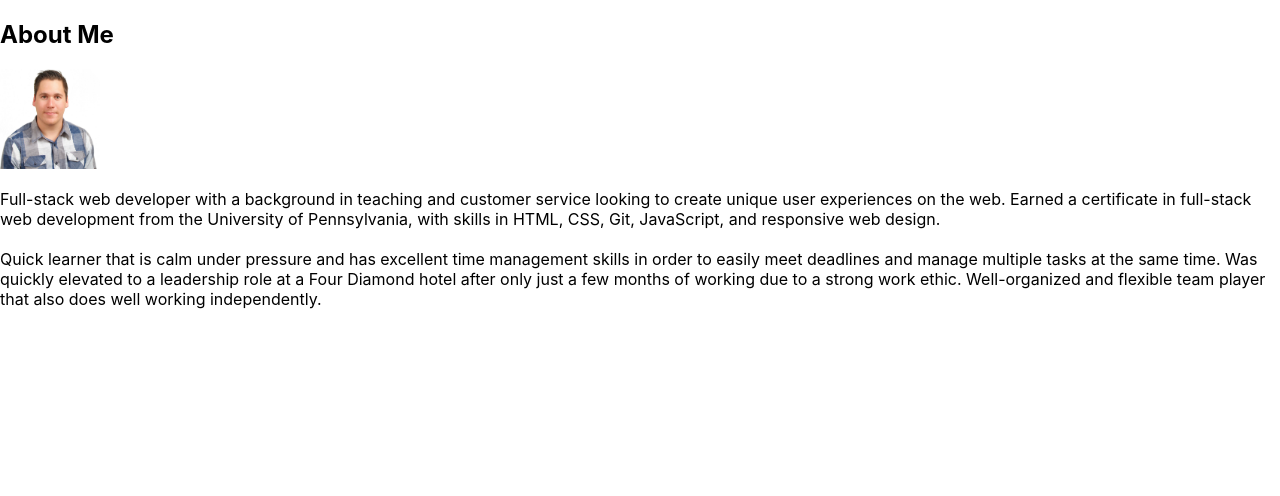
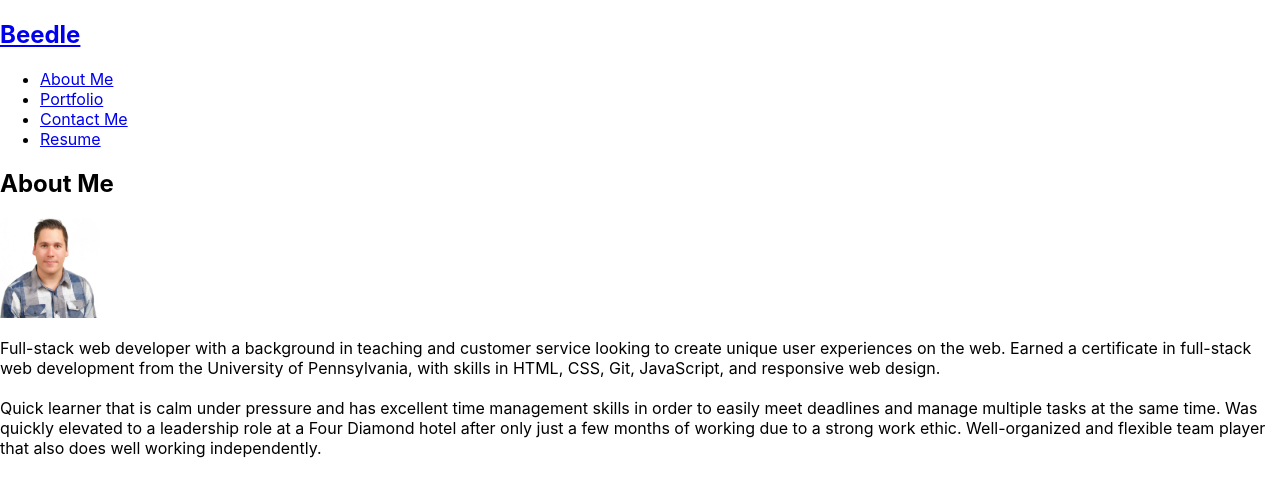
Before and after one commit to jbeedle19/react-portfolio, a React (Create React App) app: page / in a window 1280 px wide. Shown: the top 496 px of the page. Built offline with nearby package versions, Linux system fonts and the light colour scheme.

Commit message:
outlined Nav component

```diff
--- a/src/App.js
+++ b/src/App.js
@@ -1,10 +1,16 @@
 import React, { useState } from 'react';
+import Nav from './components/Nav';
 import About from './components/About';
 
 function App() {
   return (
     <div>
-      <About />
+      <Nav />
+      <main>
+        <div>
+          <About />
+        </div>
+      </main>
     </div>
   );
 }
--- a/src/components/Nav/index.js
+++ b/src/components/Nav/index.js
@@ -0,0 +1,32 @@
+import React, { useEffect } from 'react';
+
+function Nav() {
+
+    return (
+        <header>
+            <h2>
+                <a href='/'>
+                    Beedle
+                </a>
+            </h2>
+            <nav>
+                <ul>
+                    <li>
+                        <a href='#about'>About Me</a>
+                    </li>
+                    <li>
+                        <a href='#portfolio'>Portfolio</a>
+                    </li>
+                    <li>
+                        <a href='#contact'>Contact Me</a>
+                    </li>
+                    <li>
+                        <a href='#resume'>Resume</a>
+                    </li>
+                </ul>
+            </nav>
+        </header>
+    )
+}
+
+export default Nav;
```
